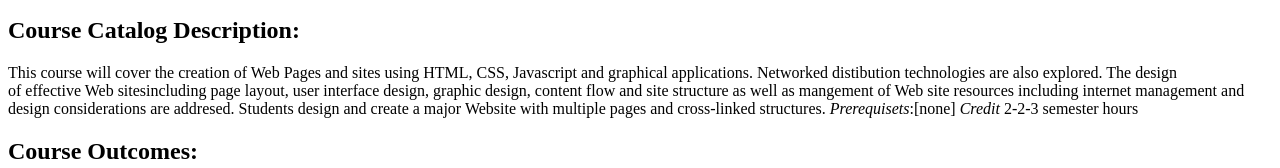
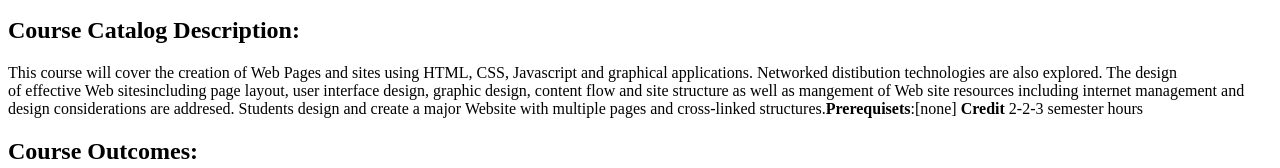
Before and after one commit to Rich2004/itmd_361, a plain HTML site: page index.html in a window 1280 px wide. Shown: the part 311-479 px from the top of the page. Drawn offline with Linux system fonts and the light colour scheme.

Commit message:
Update index.html
Added strong tags to a couple words

```diff
--- a/index.html
+++ b/index.html
@@ -16,7 +16,7 @@
     <h2>Lecture Days, Time and Place:</h2>
     <p>Tuesday 6:25 to 9:05 pm, Robert A. Pritzker Science Center, Room 121</p>
     <h2>Course Catalog Description:</h2>
-    <p>This course will cover the creation of Web Pages and sites using HTML, CSS, Javascript and graphical applications. Networked distibution technologies are also explored. The design<br/> of effective Web sitesincluding page layout, user interface design, graphic design, content flow and site structure as well as mangement of Web site resources including internet management and<br/> design considerations are addresed. Students design and create a major Website with multiple pages and cross-linked structures. <em>Prerequisets</em>:[none] <em>Credit</em> 2-2-3 semester hours </p>
+    <p>This course will cover the creation of Web Pages and sites using HTML, CSS, Javascript and graphical applications. Networked distibution technologies are also explored. The design<br/> of effective Web sitesincluding page layout, user interface design, graphic design, content flow and site structure as well as mangement of Web site resources including internet management and<br/> design considerations are addresed. Students design and create a major Website with multiple pages and cross-linked structures.<strong>Prerequisets</strong>:[none] <strong>Credit</strong> 2-2-3 semester hours </p>
     <h2>Course Outcomes:</h2>
     <p>Students completing this course will be able to:</p>
     <ul>
```
